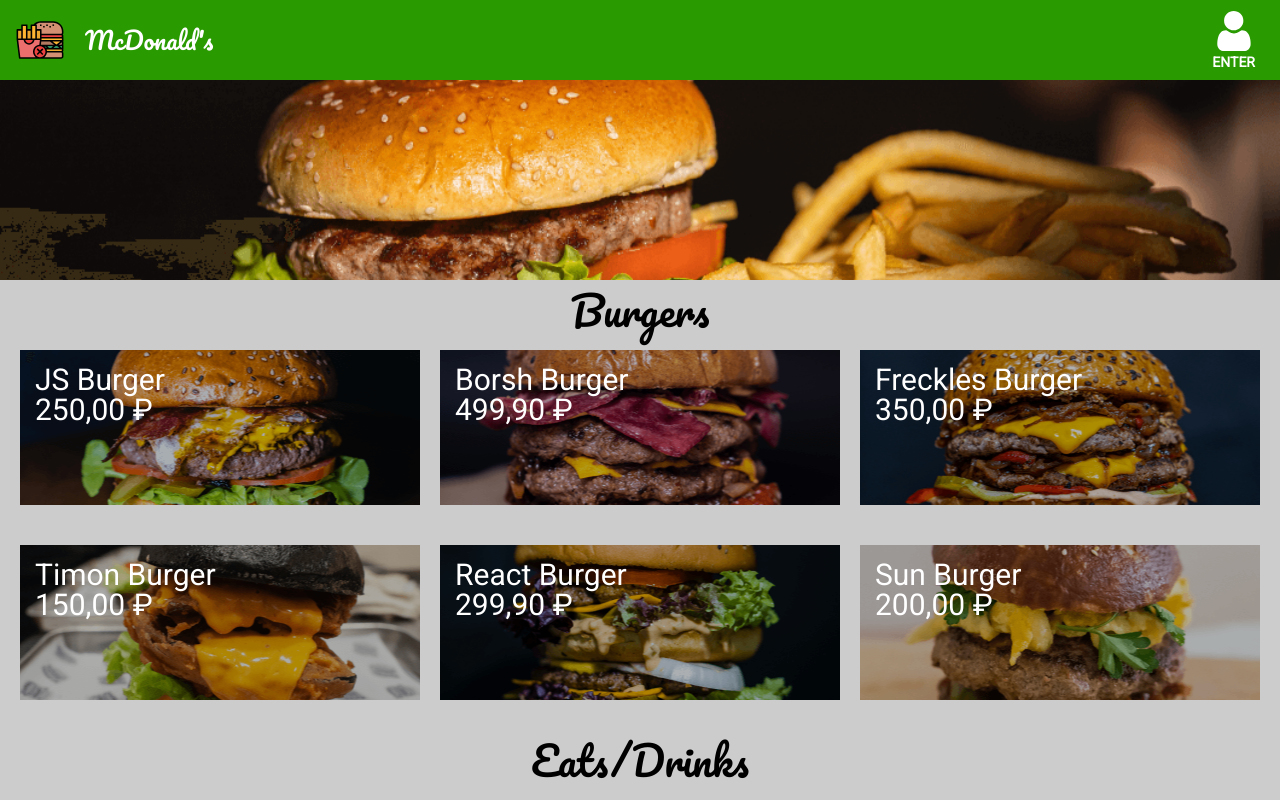
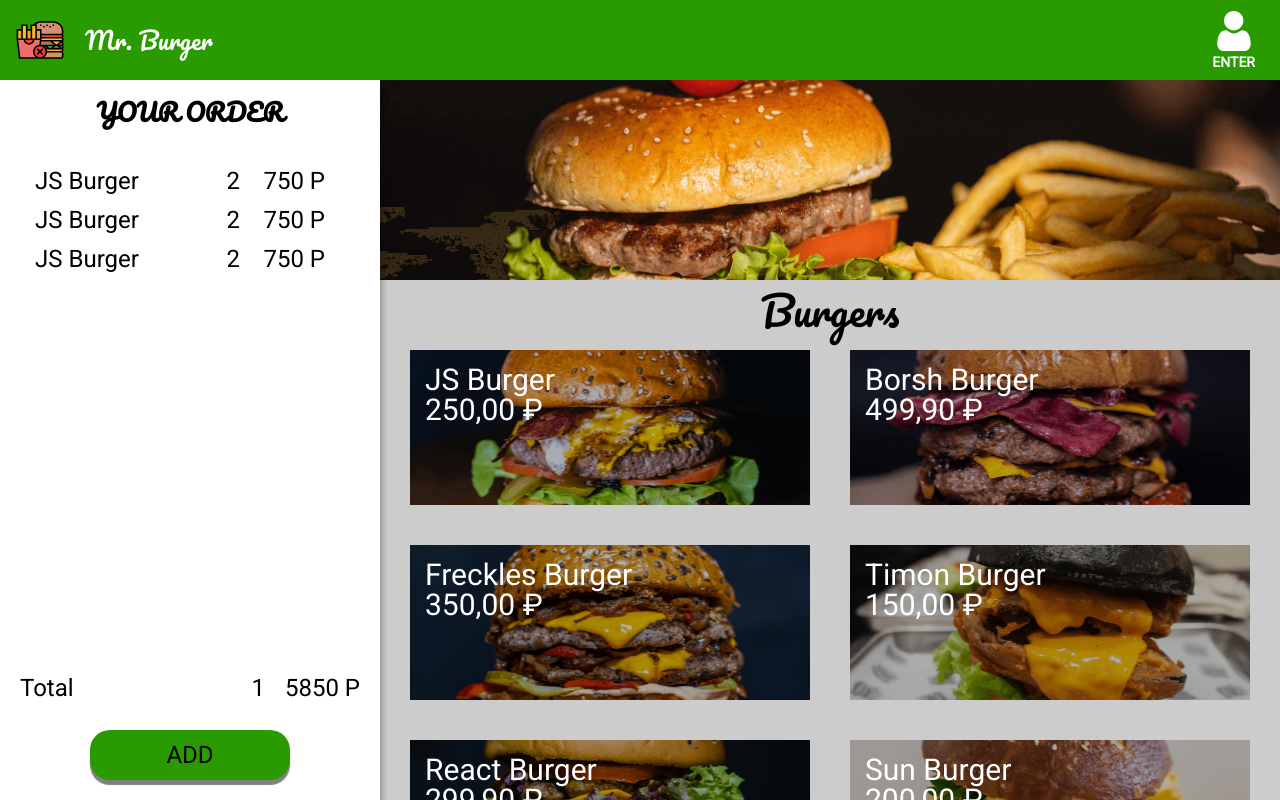
Before and after one commit to AlexanderNestserov/Burgers, a React (Create React App) app: page / in a window 1280 px wide. Shown: the top 800 px of the page. Built offline with nearby package versions, Linux system fonts and the light colour scheme.

Commit message:
orderlist

```diff
--- a/src/App.js
+++ b/src/App.js
@@ -3,6 +3,7 @@ import { NavBar } from './Components/NavBar';
 import { Menu } from './Components/Menu';
 import { GlobalStyle } from './Components/GlobalStyle';
 import { ModalItem } from './Components/ModlItem';
+import { Order } from './Components/Order';
 
 
 function App() {
@@ -13,6 +14,7 @@ function App() {
     <>
       <GlobalStyle />
       <NavBar />
+      <Order />
       <Menu setOpenItem={setOpenItem} />
       <ModalItem openItem={openItem} setOpenItem={setOpenItem} />
     </>
--- a/src/Components/Menu.js
+++ b/src/Components/Menu.js
@@ -7,6 +7,7 @@ import { DivBanner } from './DivBanner';
 const MenuStyled = styled.main`
 background-color:#ccc;
 margin-top:80px;
+margin-left:380px;
 `;
 
 const H2 = styled.h2`
--- a/src/Components/ModalButton.js
+++ b/src/Components/ModalButton.js
@@ -3,19 +3,20 @@ import styled from 'styled-components';
 
 
 const Div = styled.div`
-height:100%;
-width:100%;
+display:flex;
+flex-direction:column;
+justify-content:space-between;
 `;
 
 const Button = styled.button`
 width:200px;
 height:50px;
-background-color:green;
+background-color:#299B01;
 color:black;
 font -family:Roboto;
 font-size:24px;
 display:block;
-margin:250px auto;
+margin:0 auto;
 border-radius:20px;
 box-shadow:0 5px 1px rgba(0,0,0,0.5);
 &:hover{
--- a/src/Components/ModlItem.js
+++ b/src/Components/ModlItem.js
@@ -16,10 +16,10 @@ z-index:10;
 `;
 
 const Modal = styled.div`
-margin-top:120px;
+margin-top:50px;
 background-color:#fff;
 width:600px;
-height:600px;
+height:350px;
 font-family:Pacifico;
 `;
 
@@ -35,6 +35,7 @@ margin-bottom:20px;
 const Flex = styled.div`
 display:flex;
 justify-content:space-between;
+
 `;
 
 const Pad = styled.p`
--- a/src/Components/NavBar.js
+++ b/src/Components/NavBar.js
@@ -57,7 +57,7 @@ export const NavBar = () => (
    <NavBarStyled>
       <Logo>
          <ImgLogo src={logoImg} alt='logo'></ImgLogo>
-         <H1>McDonald's</H1>
+         <H1>Mr. Burger</H1>
       </Logo>
       <Button>
          <ImgSign src={signImg} alt='sign'></ImgSign><br />
--- /dev/null
+++ b/src/Components/Order.js
@@ -0,0 +1,70 @@
+import React from 'react';
+import styled from 'styled-components';
+import { ModalButton } from './ModalButton';
+import { OrderListItem } from './OrderListItem';
+
+const OrderStyled = styled.section`
+position:fixed;
+display:flex;
+flex-direction:column;
+top:80px;
+left:0;
+background:#fff;
+min-width:380px;
+height:90%;
+box-shadow:3px 4px 5px rgba(0,0,0,0.25);
+padding:20px;
+`;
+
+const OrderTitle = styled.h2`
+text-align:center;
+text-transform:uppercase;
+font-weight:700;
+margin-bottom:30px;
+`;
+
+const OrderContent = styled.div`
+flex-grow:1;
+`;
+
+const OrderList = styled.ul`
+
+`;
+
+const Total = styled.div`
+display:flex;
+margin-bottom:30px;
+& span:first-child{
+flex-grow:1;
+}
+`;
+
+const TotalPrice = styled.span`
+text-align:right;
+min-width:65px;
+margin-left:20px;
+}
+`;
+
+export const Order = () => {
+   return (
+      <OrderStyled>
+         <OrderTitle> your order</OrderTitle>
+         <OrderContent>
+            <OrderList>
+               <OrderListItem />
+               <OrderListItem />
+               <OrderListItem />
+            </OrderList>
+         </OrderContent>
+         <Total>
+            <span>Total</span>
+            <span>1</span>
+            <TotalPrice>5850 P</TotalPrice>
+         </Total>
+         <ModalButton>
+            Arrange
+         </ModalButton>
+      </OrderStyled>
+   );
+};
--- /dev/null
+++ b/src/Components/OrderListItem.js
@@ -0,0 +1,40 @@
+import React from 'react';
+import styled from 'styled-components';
+import groupImage from '../images/Group.svg'
+
+const OrderItemStyled = styled.li`
+display:flex;
+margin:15px;
+`;
+
+const ItemName = styled.span`
+flex-grow:1;
+
+`;
+
+const ItemPrice = styled.span`
+margin-left:20px;
+margin-right:20px;
+min-width:65px;
+text-align:right;
+`;
+
+const TrashButton = styled.button`
+height:24px;
+weight:24px;
+background-color:transparent;
+border-color:transparent;
+background-image:url(${groupImage});
+background-position:center;
+background-size:cover;
+background-repeat:no-repeat;
+`;
+
+export const OrderListItem = () => (
+   <OrderItemStyled>
+      <ItemName>JS Burger</ItemName>
+      <span>2</span>
+      <ItemPrice>750 P</ItemPrice>
+      <TrashButton />
+   </OrderItemStyled>
+);
```
Also changed, not shown: src/images/Group.svg (added).
